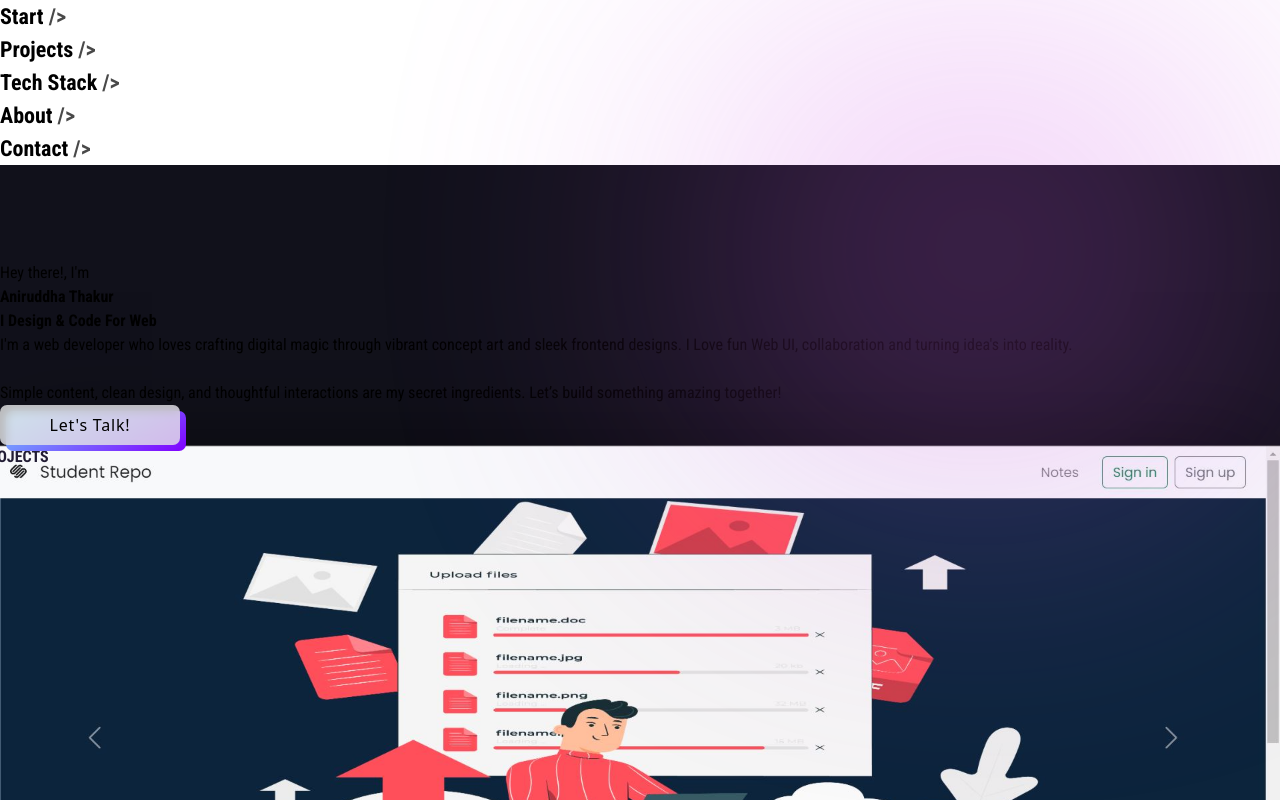
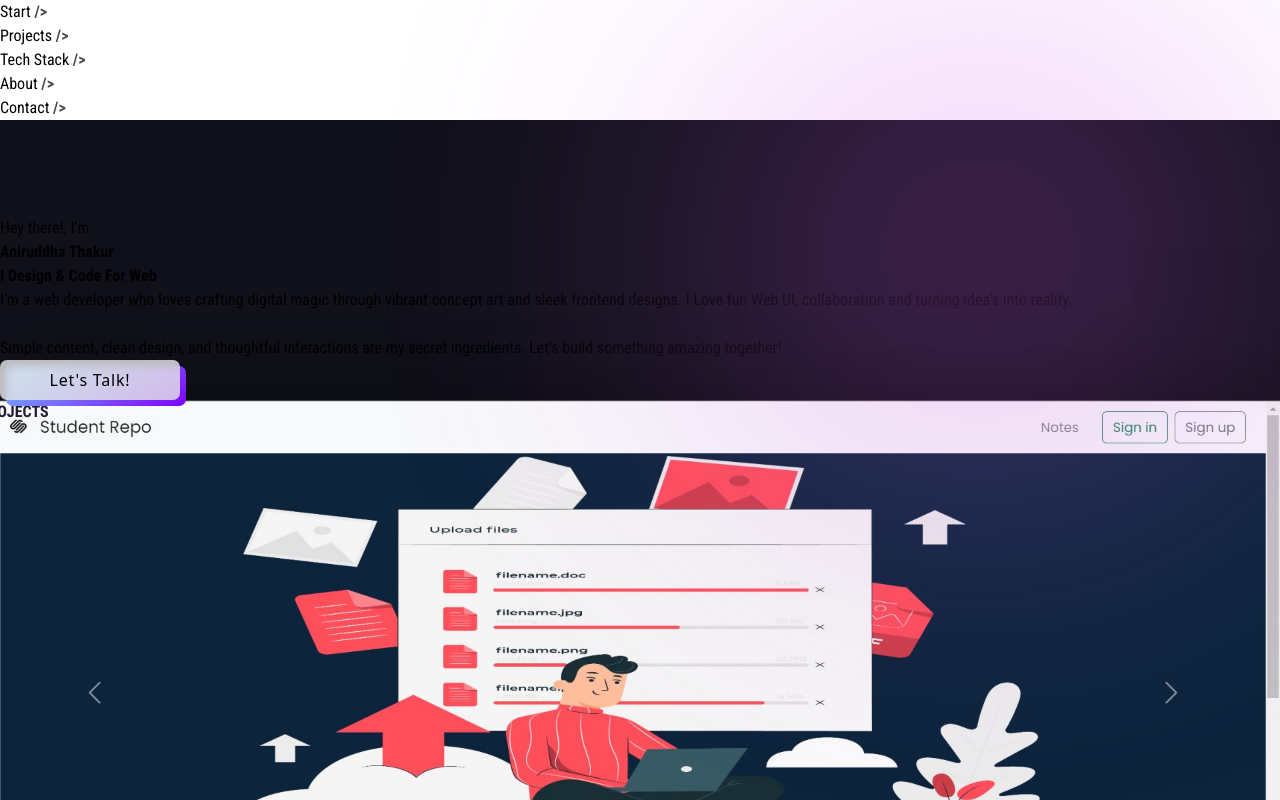
Before and after one commit to aniruddha76/aniruddha-portfolio, a React (Vite) app: page / in a window 1280 px wide. Shown: the top 800 px of the page. Built offline with nearby package versions, Linux system fonts and the light colour scheme.

Commit message:
Portfolio

```diff
--- a/src/App.jsx
+++ b/src/App.jsx
@@ -4,7 +4,7 @@ function App() {
 
   return (
     <div>
-      <nav id="main-nav" class="p-4 flex justify-between absolute top-0 left-0 w-auto sm:w-full" style={{ zIndex: 999, fontFamily: "Roboto Condensed,Lato,Arial,sans-serif", fontSize: "22px", fontWeight: 700 }}>
+      <nav id="main-nav" class="p-4 flex justify-between absolute top-0 left-0 w-auto sm:w-full text-[22px] font-bold z-[999]" style={{ fontFamily: "Roboto Condensed,Lato,Arial,sans-serif"}}>
 
         <div className="text-white"></div>
 
```
